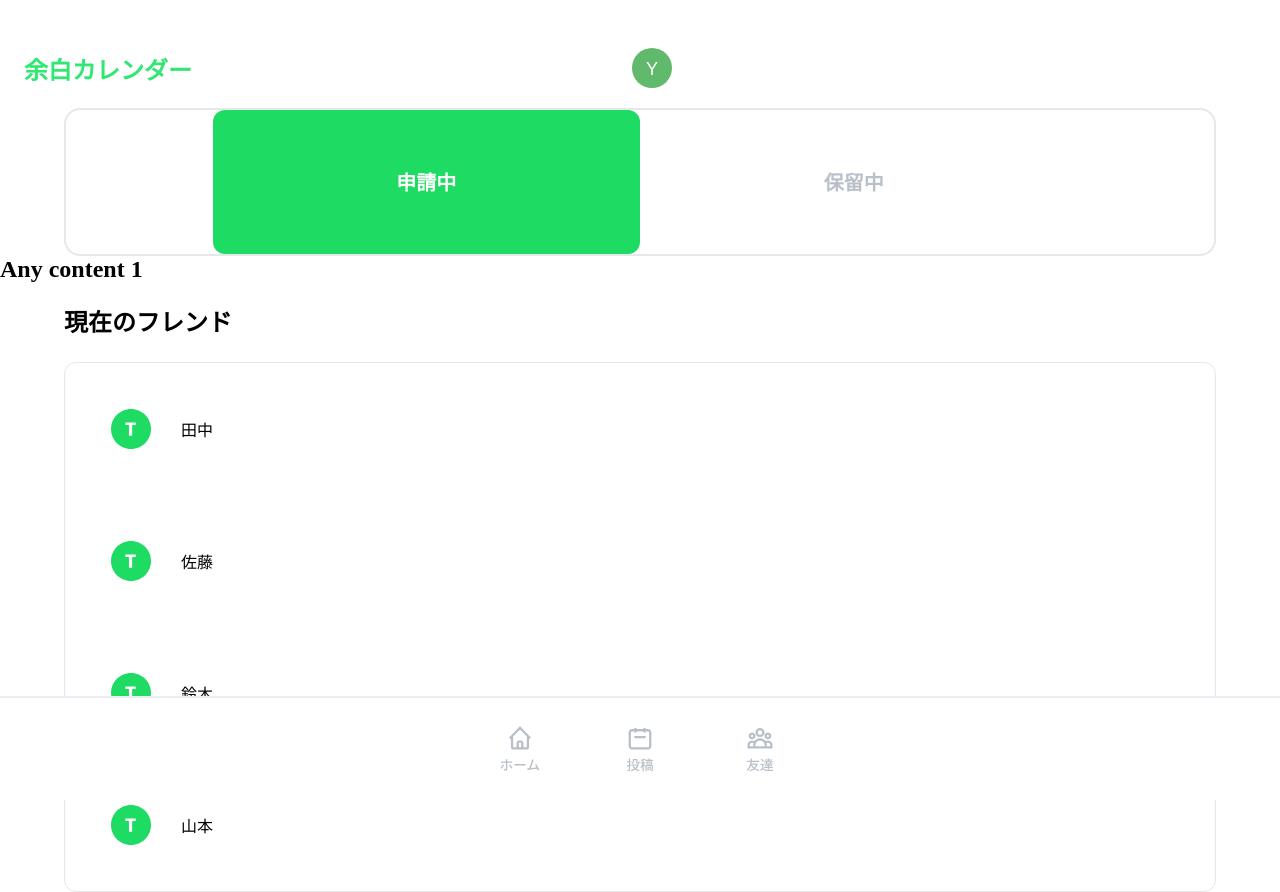
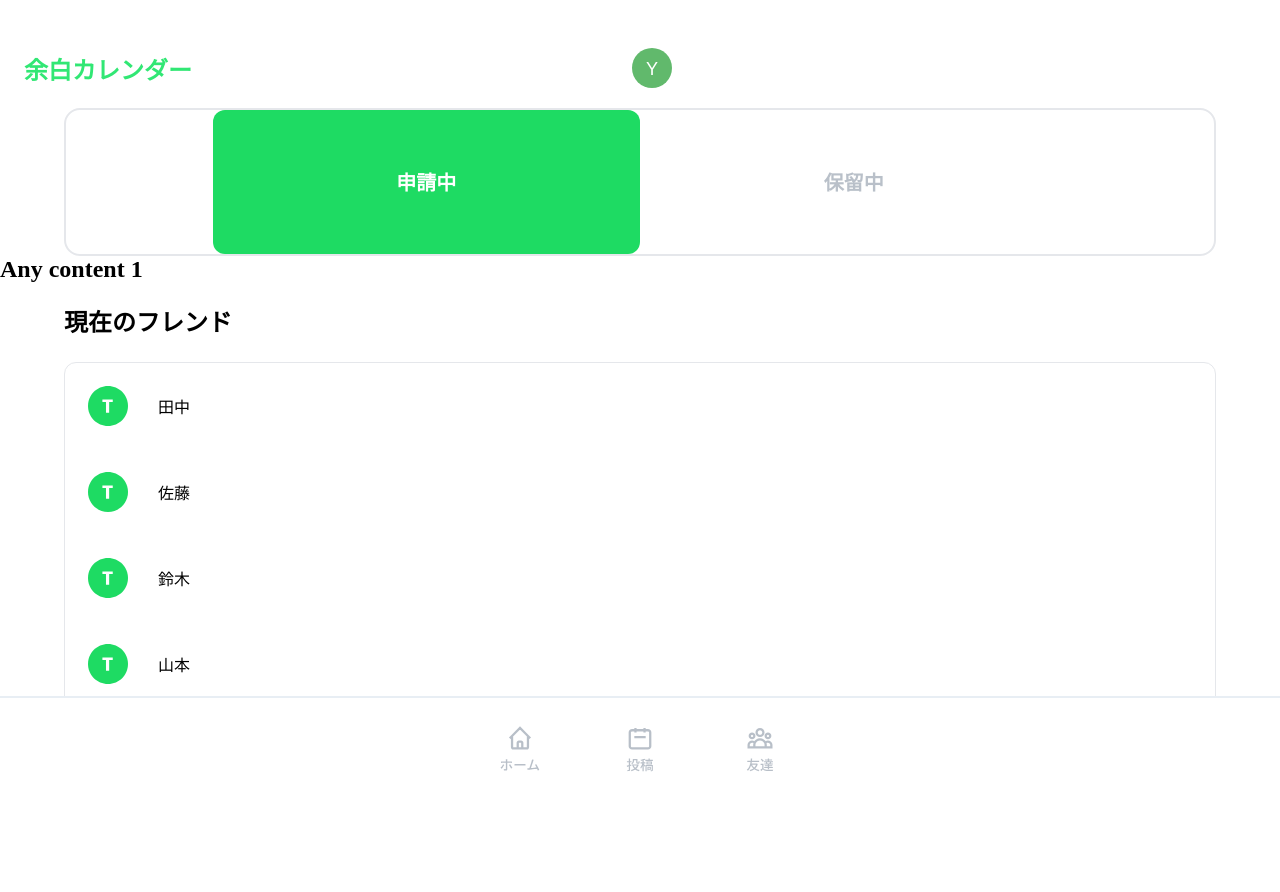
Before and after one commit to kinako1415/yohaku, a Next.js app: page /Friend in a window 1280 px wide. After the commit the page ends 848 px from the top, so only its background shows below. Built offline with nearby package versions, Linux system fonts and the light colour scheme.

Commit message:
アイコンの縦の間のpaddingを2%に変更

```diff
--- a/src/app/Friend/components/friendCard.module.scss
+++ b/src/app/Friend/components/friendCard.module.scss
@@ -2,6 +2,6 @@
   display: flex;
   align-items: center;
   gap: 30px; //アイコンと名前の間
-  padding: 4%; //アイコンの縦の間
+  padding: 2%; //アイコンの縦の間
   width: 100%;
 }
```
